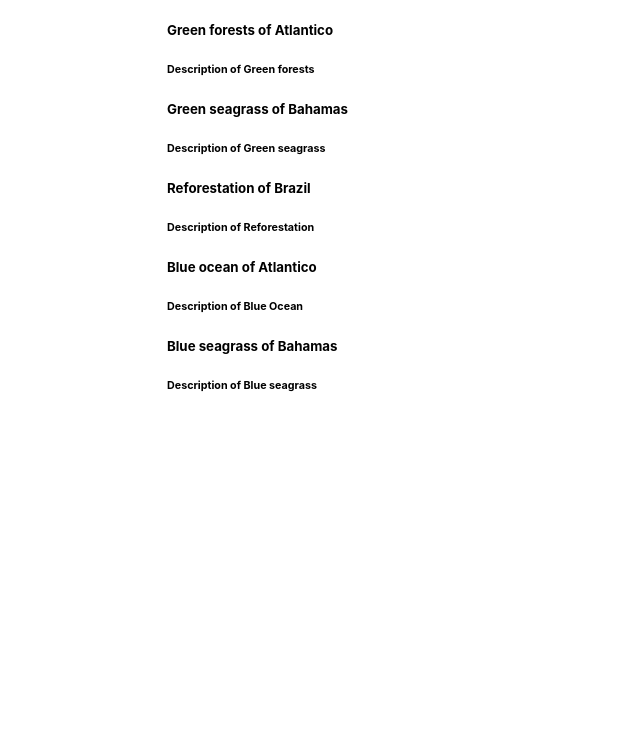
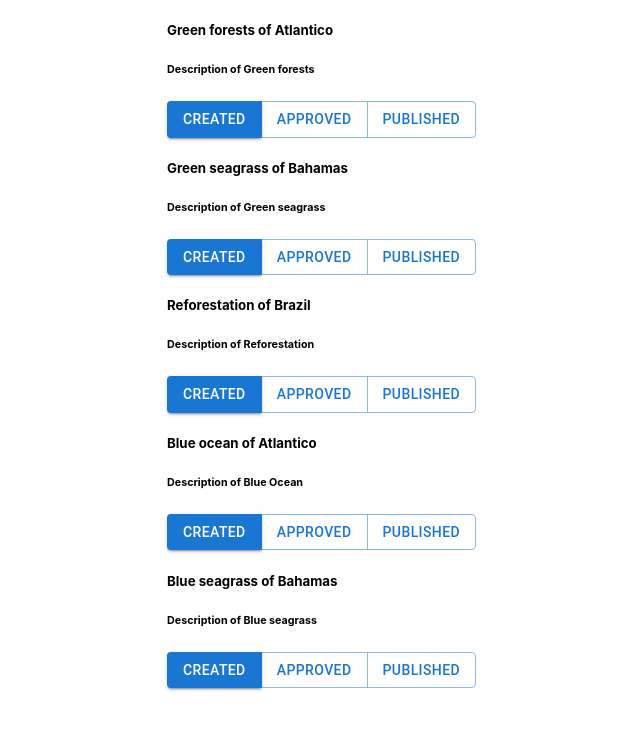
Before and after one commit to amirmogaadi1/SearchApp, a React (Create React App) app: page /results in a window 1280 px wide. Shown: the top 730 px of the page, without its empty margins (237-877 px from the left). Built offline with nearby package versions, Linux system fonts and the light colour scheme.

Commit message:
add project status

```diff
--- a/src/components/Results/index.jsx
+++ b/src/components/Results/index.jsx
@@ -1,8 +1,11 @@
 import React from 'react'
-import { useSelector} from "react-redux";
-import {Container} from "@mui/material";
+import {useDispatch, useSelector} from "react-redux";
+import {Button, ButtonGroup, Container} from "@mui/material";
+import { SWITCH_STATUS } from "../../constants/ActionTypes";
 
 function Results() {
+    const dispatch = useDispatch();
+
     const filteredResults = useSelector((state) => state.resultReducer.filteredResults);
     return (
         <Container maxWidth="sm">
@@ -11,7 +14,41 @@ function Results() {
                 <div key={index}>
                     <h5>{filteredResults[index].projectName} </h5>
                     <h6>{filteredResults[index].description}</h6>
-
+                    <ButtonGroup>
+                        <Button
+                            variant={filteredResults[index].status === "CREATED" || (filteredResults[index].status !== "CREATED" && filteredResults[index].status !== "APPROVED" && filteredResults[index].status !== "PUBLISHED") ? 'contained' : 'outlined'}
+                            onClick={() =>
+                                dispatch({
+                                    type: SWITCH_STATUS,
+                                    payload: {status: 'CREATED', index},
+                                })
+                            }
+                        >
+                            Created
+                        </Button>
+                        <Button
+                            variant={filteredResults[index].status === "APPROVED" ? 'contained' : 'outlined'}
+                            onClick={() =>
+                                dispatch({
+                                type: SWITCH_STATUS,
+                                payload: {status: 'APPROVED', index},
+                                })
+                            }
+                        >
+                            Approved
+                        </Button>
+                        <Button
+                            variant={filteredResults[index].status === "PUBLISHED" ? 'contained' : 'outlined'}
+                            onClick={() =>
+                                dispatch({
+                                    type: SWITCH_STATUS,
+                                    payload: {status: 'PUBLISHED', index},
+                                })
+                            }
+                        >
+                            Published
+                        </Button>
+                    </ButtonGroup>
                 </div>
             ))}
         </ul>
--- a/src/components/Search/index.jsx
+++ b/src/components/Search/index.jsx
@@ -31,7 +31,7 @@ function Search() {
     };
     return (
         <div className="main">
-            <h1>React Search</h1>
+            <h1>Project Search</h1>
             <div className="search">
                 <Paper
                 component="form"
--- a/src/store/reducers/resultReducer.js
+++ b/src/store/reducers/resultReducer.js
@@ -1,5 +1,5 @@
 import data from "../../assets/ProjectData.json";
-import { SEARCH } from "../../constants/ActionTypes";
+import { SEARCH, SWITCH_STATUS } from "../../constants/ActionTypes";
 
 const initialState = {
     searchText: '',
@@ -26,7 +26,18 @@ const resultReducer = (state = initialState, action) => {
                 })
             };
         }
-
+        case SWITCH_STATUS: {
+            return {
+                ...state,
+                filteredResults: {
+                    ...state.filteredResults,
+                    [action.payload.index]: {
+                        ...state.filteredResults[action.payload.index],
+                        status: action.payload.status,
+                    },
+                },
+            };
+        }
         default:
             return state;
     }
```
